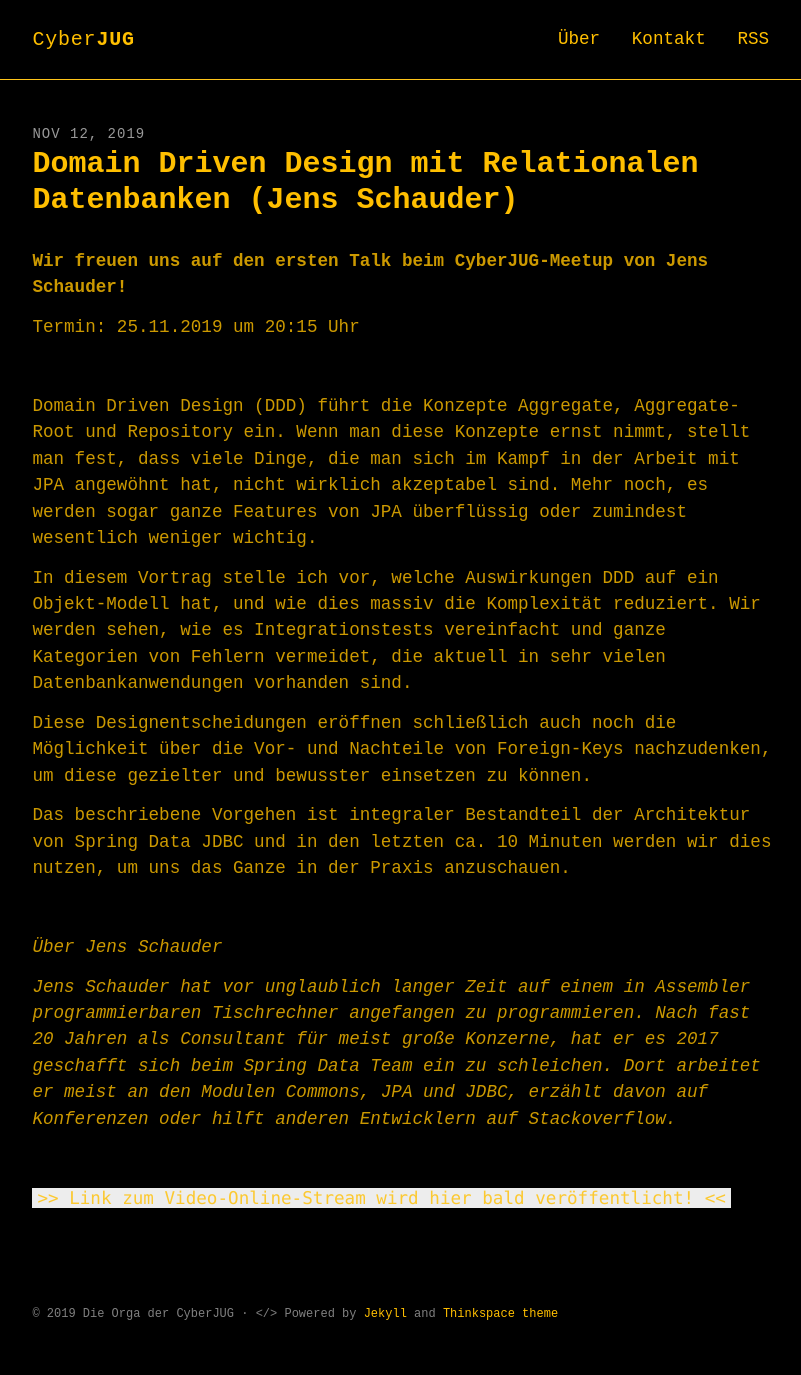
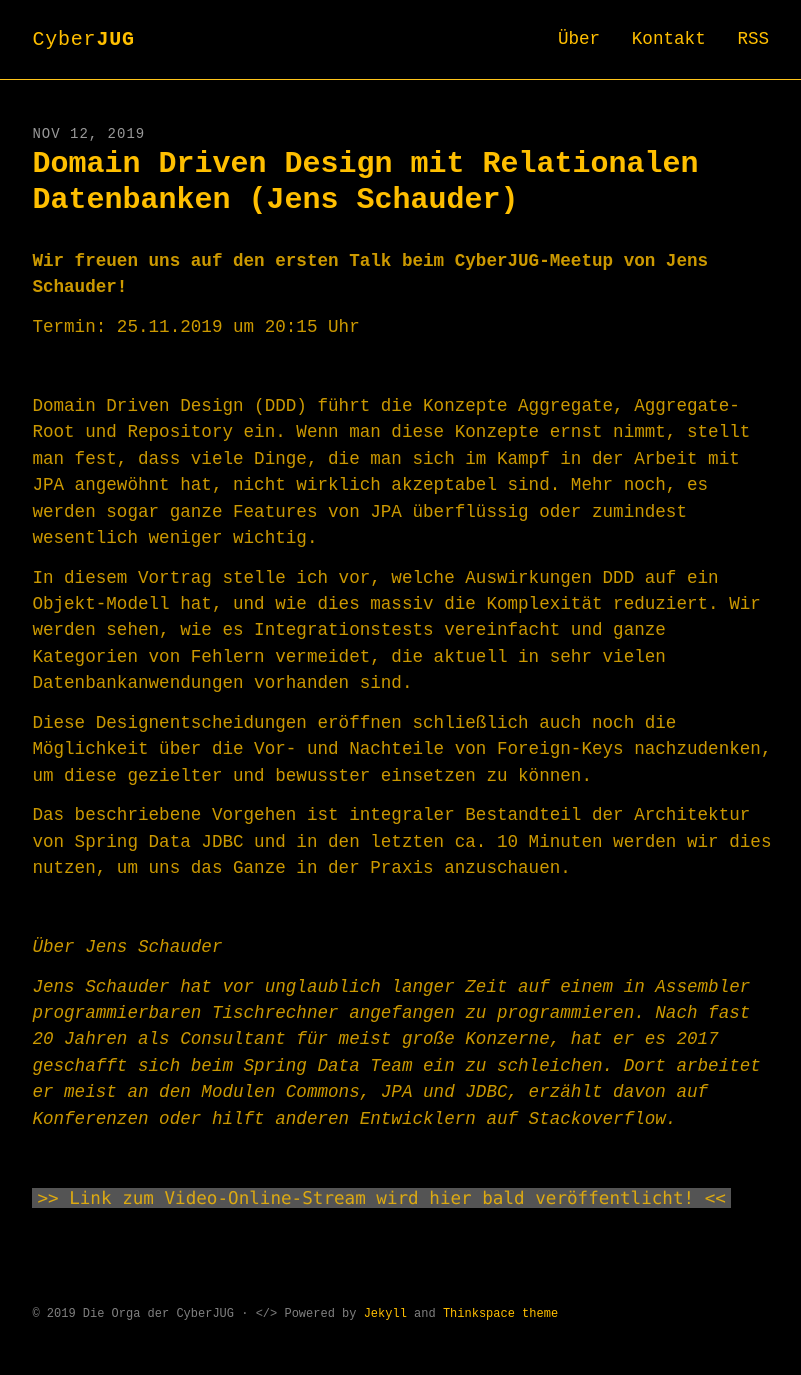
Before and after one commit to cyberjug/website, a Jekyll site: the page docs/2019/11/12/treffen_ddd/index.html, which Jekyll copies as it is, in a window 1280 px wide. Shown: the whole page, without its empty margins (234-1035 px from the left). Built offline with Jekyll 4.4.1, drawn with Linux system fonts in a browser that asks for light colours; some web fonts are replaced.

Commit message:
fix background color

```diff
--- a/assets/scss/base/_typography.scss
+++ b/assets/scss/base/_typography.scss
@@ -95,7 +95,7 @@ code {
   font-size: 1em;
   margin: 0;
   padding: 0 5px;
-  background-color: lighten($light-gray-color, 13%);
+  background-color: lighten($dark-gray-color, 13%);
 }
 
 pre {
--- a/docs/assets/css/main.css
+++ b/docs/assets/css/main.css
@@ -309,7 +309,7 @@ code {
   font-size: 1em;
   margin: 0;
   padding: 0 5px;
-  background-color: #ededed;
+  background-color: #545454;
 }
 
 pre {
```
